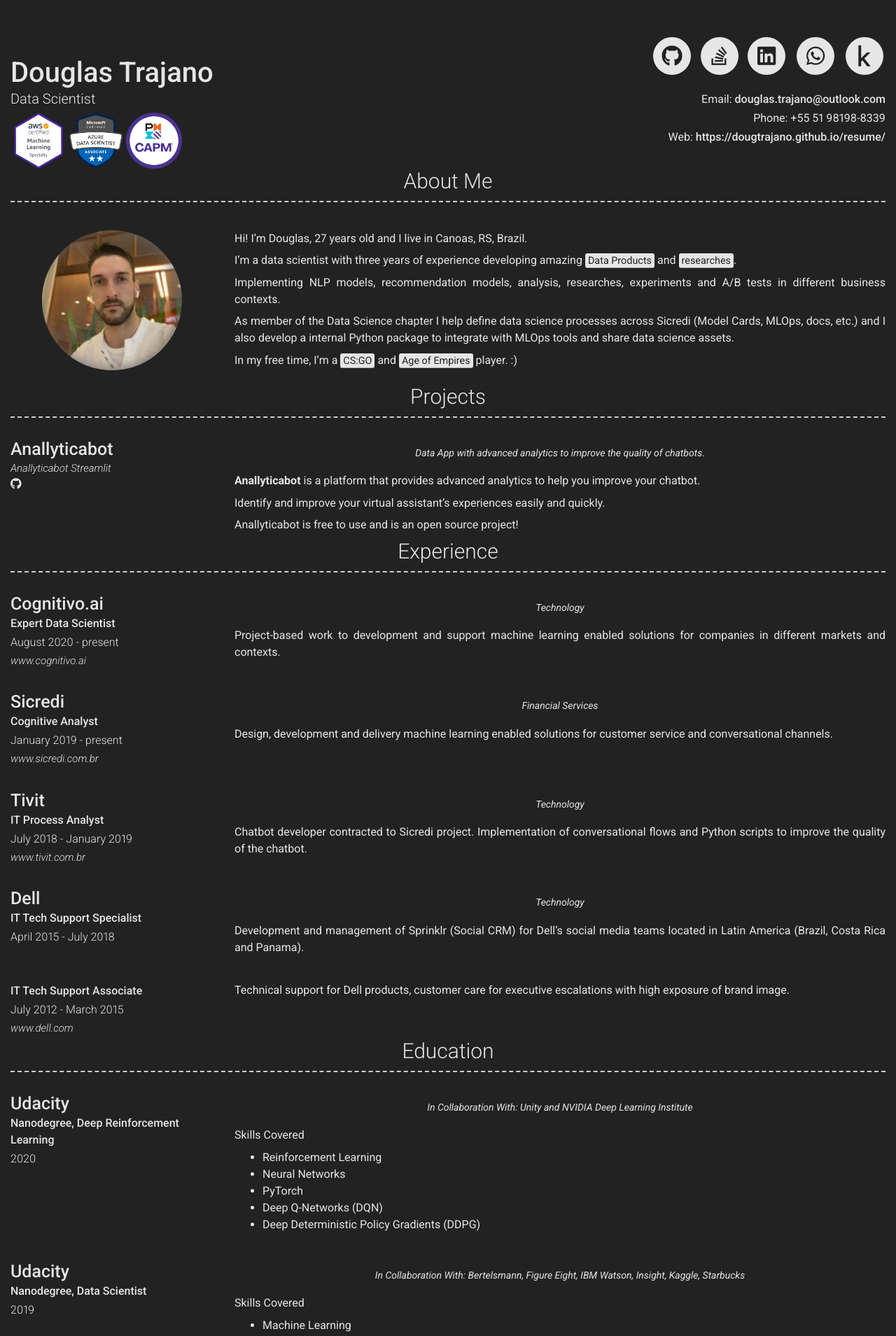
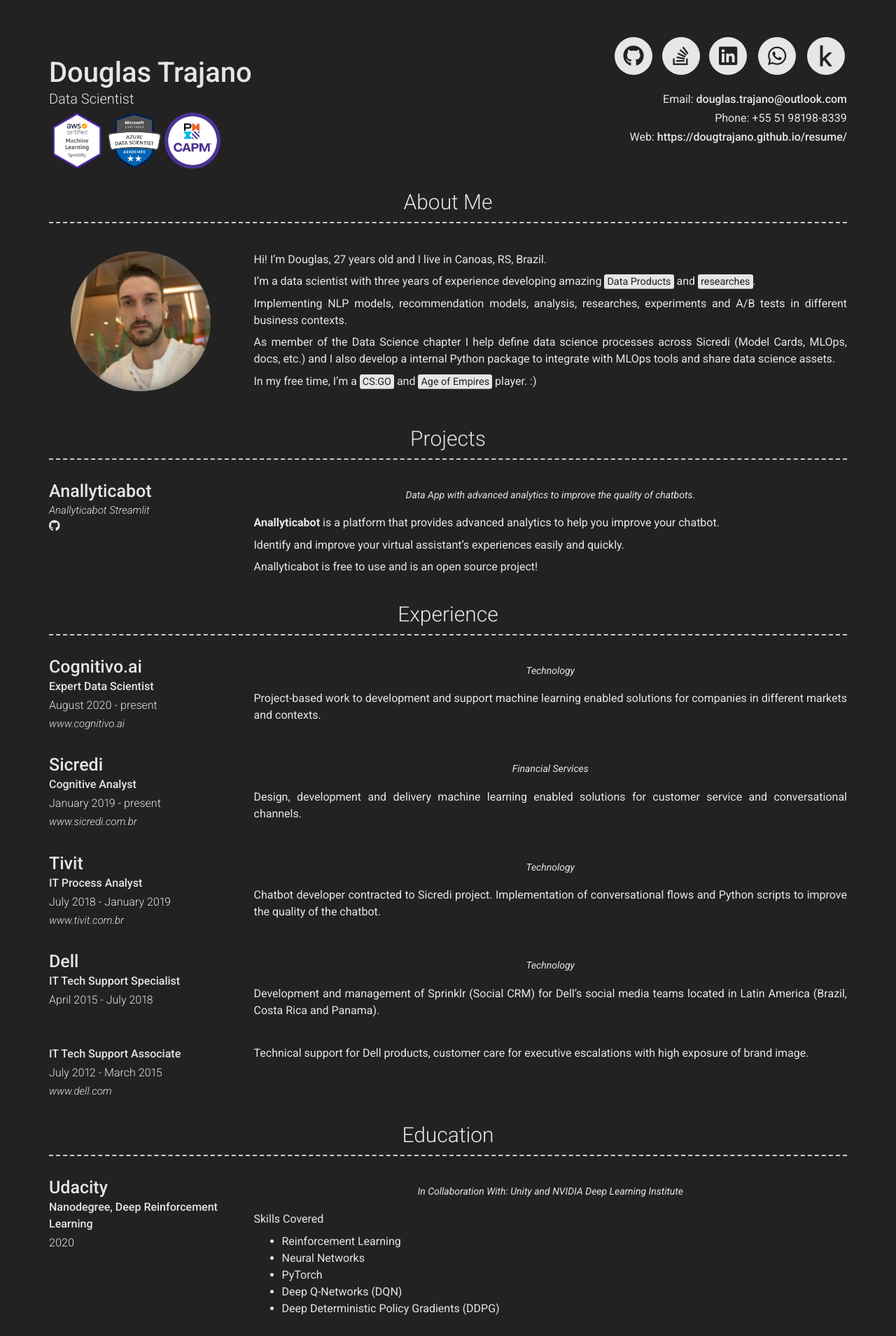
Before and after one commit to DougTrajano/resume, a Jekyll site: the page built from index.md, in a window 1280 px wide. Shown: the top 1909 px of the page at 70% size. Built offline with Jekyll 4.4.1, drawn with Linux system fonts in a browser that asks for light colours; nearby versions of some CDN libraries.

Commit message:
rollback width

```diff
--- a/_includes/about.html
+++ b/_includes/about.html
@@ -1,4 +1,4 @@
-<div class="container-fluid intro-container">
+<div class="container intro-container">
   <h3>{{ site.about_title | default: "About Me" }}</h3>
   <div class="row clearfix">
     {%- if site.about_profile_image -%}
--- a/_includes/footer.html
+++ b/_includes/footer.html
@@ -1,4 +1,4 @@
-<div class="container-fluid footer-container">
+<div class="container footer-container">
   <p>
     {{ site.name | escape }} -
     <a href="mailto:{{ site.email }}" target="_blank">{{ site.email | escape }}</a>
--- a/_includes/header.html
+++ b/_includes/header.html
@@ -12,7 +12,7 @@
   });
 </script>
 
-<div class="container-fluid header-contianer">
+<div class="container header-contianer">
   <div class="row">
     <div class="col-xs-12 col-sm-6 col-md-6 col-lg-8 header-left">
       <h1>{{ site.name | escape }}</h1>
--- a/_layouts/default.html
+++ b/_layouts/default.html
@@ -18,7 +18,7 @@
 
       {%- if site.version == 2 -%}
         {% for section in site.content %}
-          <div class="container-fluid {{ section.layout }}-container">
+          <div class="container {{ section.layout }}-container">
             <h3>{{ section.title }}</h3>
             {% include {{ section.layout | prepend: "section-" | append: ".html" }} content=section.content %}
           </div>
```
